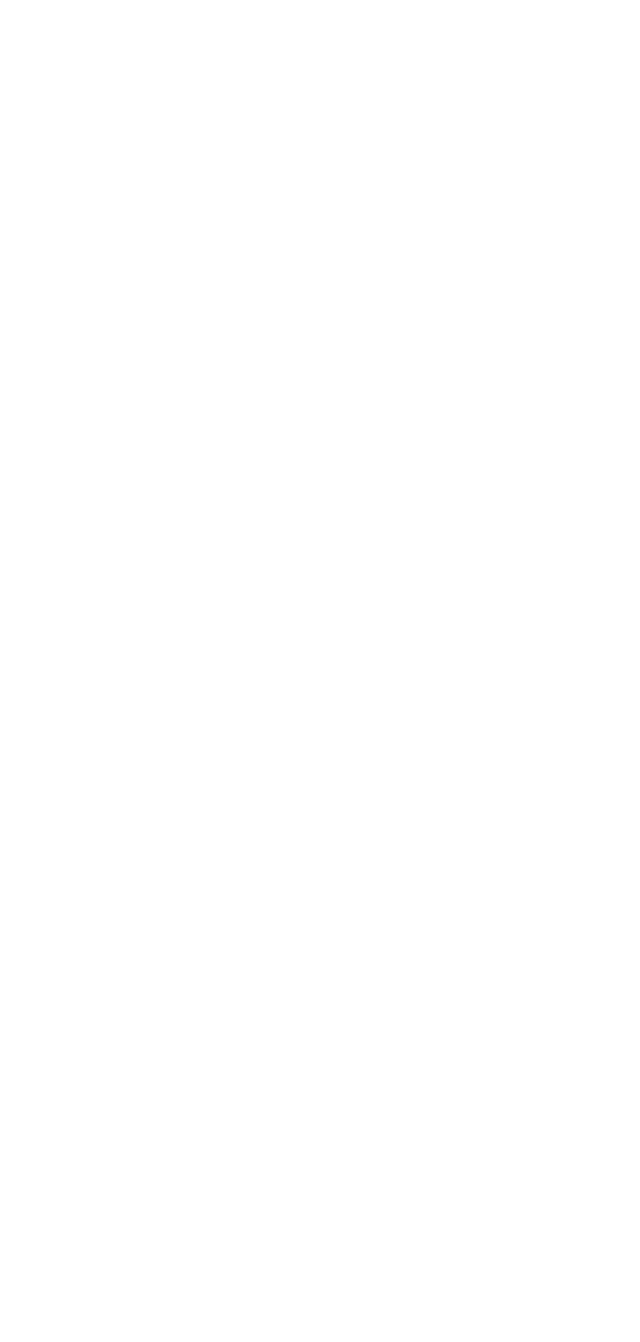
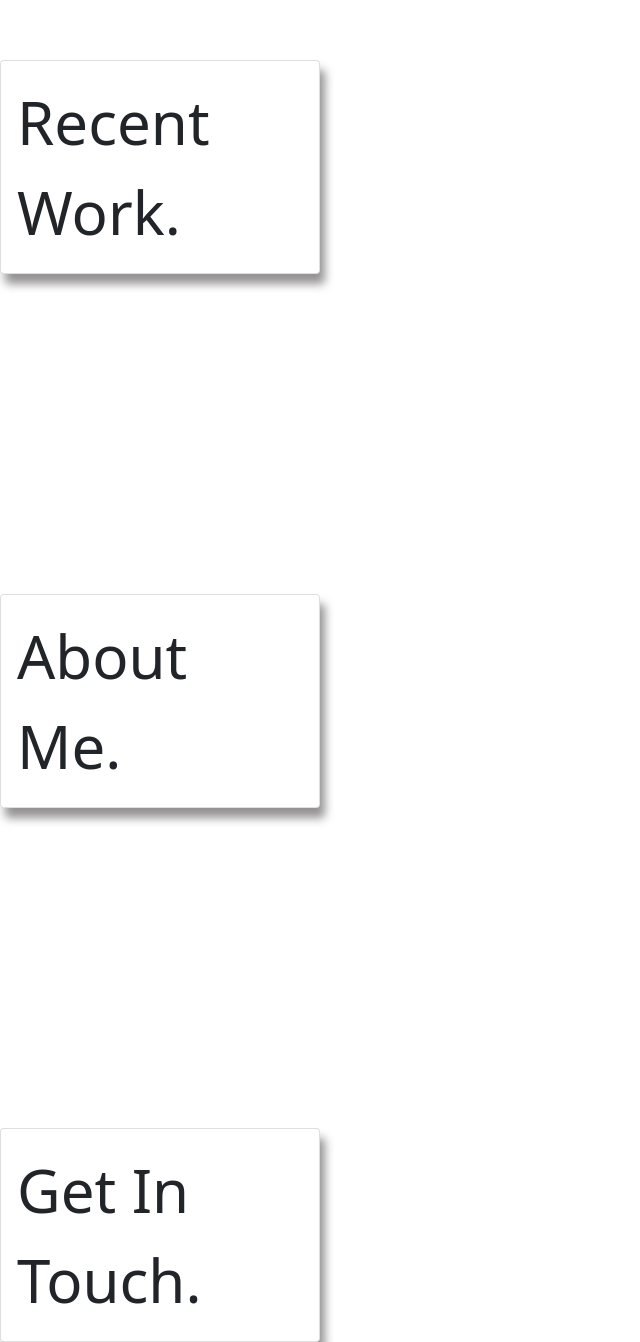
Before and after one commit to JayBarbanel/JayBarbanel_React_Portfolio, a React (Create React App) app: page / in a window 1280 px wide. Shown: the part 696-2038 px from the top of the page, without its empty margins (0-640 px from the left). Before the commit the page ends 800 px from the top, so only its background shows below. Built offline with nearby package versions, Linux system fonts and the light colour scheme.

Commit message:
added Recent work card, About me card, Get in touch card.

```diff
--- a/src/App.css
+++ b/src/App.css
@@ -16,6 +16,28 @@ display: flex;
 margin-left: 35%;
 }
 
+.Recent{
+  font-size: 60px!important;
+  text-align: left;
+  width: 25%;
+  box-shadow: 5px 10px 10px rgb(148, 146, 146);
+}
+
+.About{
+  font-size: 60px!important;
+  text-align: left;
+  width: 25%;
+  box-shadow: 5px 10px 10px rgb(148, 146, 146);
+  margin-top: 25%;
+}
+
+.Contact{
+  font-size: 60px!important;
+  text-align: left;
+  width: 25%;
+  box-shadow: 5px 10px 10px rgb(148, 146, 146);
+  margin-top: 25%;
+}
 
 .App-logo {
   height: 40vmin;
--- a/src/App.js
+++ b/src/App.js
@@ -1,7 +1,10 @@
 import React from 'react';
 import './App.css';
 import NavBar from './components/NavBar';
-import Project from './components/Project';
+import Logo from './components/Logo ';
+import RecentWork from './components/RecentWork';
+import AboutMe from './components/AboutMe';
+import Contact from './components/Contact';
 import 'bootstrap/dist/css/bootstrap.css';
 
 import { BrowserRouter as Router, Route } from 'react-router-dom';
@@ -12,8 +15,12 @@ function App() {
     <Router>
     <div className="App">
      <NavBar/>
- <Project/>
+ <Logo/>
+<RecentWork/>
 
+<AboutMe/>
+
+<Contact/>
     </div>
 
 
--- /dev/null
+++ b/src/components/AboutMe.js
@@ -0,0 +1,14 @@
+import React from 'react'
+
+
+import {
+    Card,
+     } from "react-bootstrap"
+
+function AboutMe(){
+    return (
+        <Card className="About" body>About Me.</Card>
+    )
+}
+
+export default AboutMe;
--- /dev/null
+++ b/src/components/Contact.js
@@ -0,0 +1,14 @@
+import React from 'react'
+
+
+import {
+    Card,
+     } from "react-bootstrap"
+
+function Contact(){
+    return (
+        <Card className="Contact" body>Get In Touch.</Card>
+    )
+}
+
+export default Contact;
--- a/src/components/Project.js
+++ b/src/components/Logo .js
@@ -7,7 +7,7 @@ import {
   Button,
    } from "react-bootstrap"
 
-function Project(){
+function Logo(){
     return (
         <Card className="project" style={{ width: '150rem'}}>
   <Card.Body>
@@ -17,4 +17,4 @@ function Project(){
     )
 }
 
-export default Project;
+export default Logo;
--- a/src/components/NavBar.js
+++ b/src/components/NavBar.js
@@ -17,6 +17,7 @@ return (
       <Nav.Link href="#pricing">GitHub</Nav.Link>
       <Nav.Link href="#pricing">LinkedIn</Nav.Link>
       <Nav.Link href="#pricing">Resume</Nav.Link>
+      <Nav.Link href="#pricing">Contact</Nav.Link>
     </Nav>
     </Container>
   </Navbar>
--- /dev/null
+++ b/src/components/RecentWork.js
@@ -0,0 +1,14 @@
+import React from 'react'
+
+
+import {
+    Card,
+     } from "react-bootstrap"
+
+function RecentWork(){
+    return (
+        <Card className="Recent" body>Recent Work.</Card>
+    )
+}
+
+export default RecentWork;
```
